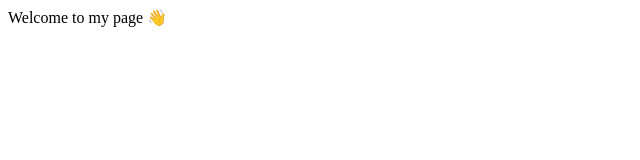
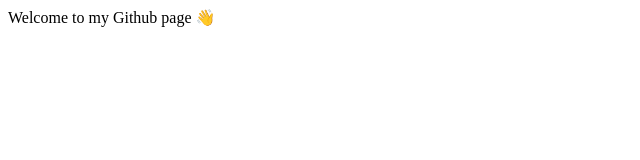
Before and after one commit to masoud-maghsoudi/masoud-maghsoudi.github.io, a plain HTML site: page index.html in a window 1280 px wide. Shown: the whole page, without its empty margins (0-640 px from the left). Drawn offline with Linux system fonts and the light colour scheme.

Commit message:
Update index.html

```diff
--- a/index.html
+++ b/index.html
@@ -1,3 +1,3 @@
 <html>
-  Welcome to my page 👋
+  Welcome to my Github page 👋
 </html>
```
